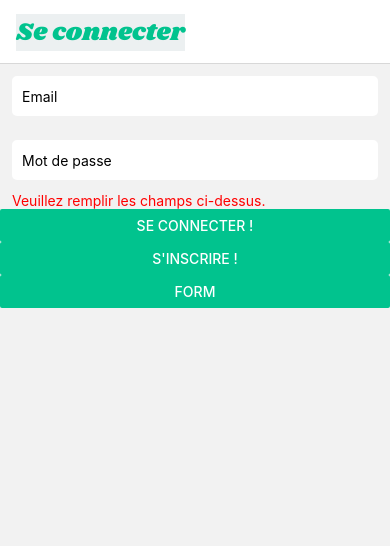
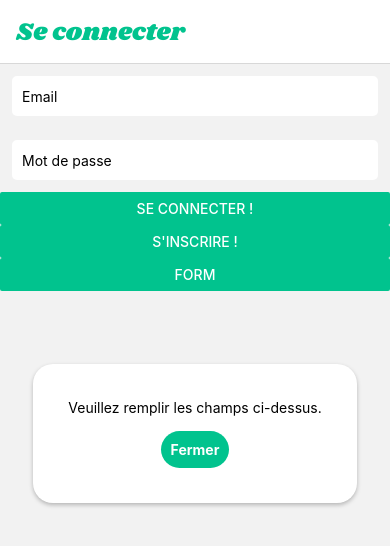
Before and after one commit to Sallymsi/FestiZ, a React Native app: screen /Home in a window 390 px wide. Both pictures are taken after a click on the button "SE CONNECTER !". Shown: the top 546 px of the page. Built offline with nearby package versions, Linux system fonts and the light colour scheme.

Commit message:
Error message login

```diff
--- a/Style.jsx
+++ b/Style.jsx
@@ -5,6 +5,48 @@ export default {
         backgroundColor: '#ecf0f1',
         padding: 0,
         margin: 0,
+    },
+    // LOGIN
+    centeredView: {
+        flex: 1,
+        justifyContent: 'center',
+        alignItems: 'center',
+        marginTop: 22,
+    },
+    modalView: {
+        margin: 20,
+        backgroundColor: 'white',
+        borderRadius: 20,
+        padding: 35,
+        alignItems: 'center',
+        shadowColor: '#000',
+        shadowOffset: {
+        width: 0,
+        height: 2,
+        },
+        shadowOpacity: 0.25,
+        shadowRadius: 4,
+        elevation: 5,
+    },
+    button: {
+        borderRadius: 20,
+        padding: 10,
+        elevation: 2,
+    },
+    buttonOpen: {
+        backgroundColor: '#01C38E',
+    },
+    buttonClose: {
+        backgroundColor: '#01C38E',
+    },
+    textStyle: {
+        color: 'white',
+        fontWeight: 'bold',
+        textAlign: 'center',
+    },
+    modalText: {
+        marginBottom: 15,
+        textAlign: 'center',
     },
     // HOMESCREEN
     iconProfil: {
--- a/components/LoginScreen.jsx
+++ b/components/LoginScreen.jsx
@@ -1,9 +1,11 @@
 import * as React from 'react';
-import { TextInput, Button, Text, SafeAreaView } from 'react-native';
+import { TextInput, Button, SafeAreaView } from 'react-native';
 import style from '../Style';
+import ModalView from '../components/utils/ModalView.jsx';
 
 export default function LoginScreen({ authContext, navigation }) {
     const [textError, onChangeTextError] = React.useState('');
+    const [modalVisible, setModalVisible] = React.useState(false);
     const [email, onChangeEmail] = React.useState('');
     const [pass, onChangePass] = React.useState('');
 
@@ -30,13 +32,16 @@ export default function LoginScreen({ authContext, navigation }) {
                 selectionColor={'#01C38E'}
                 maxLength={30}
             />
-            <Text style={{ color: "red", marginLeft: 12 }}>{textError}</Text>
+            {modalVisible && (
+                <ModalView text={textError} modalVisible={modalVisible} setModalVisible={setModalVisible} />
+            )}
             <Button
                 color="#01C38E"
                 title="Se connecter !"
                 onPress={() => {
                     if (!email || !pass) {
                         onChangeTextError('Veuillez remplir les champs ci-dessus.');
+                        setModalVisible(true);
                     } else {
                         authContext.signIn({ form });
                     }
--- a/components/utils/LogoTitle.jsx
+++ b/components/utils/LogoTitle.jsx
@@ -22,7 +22,7 @@ export default function LogoTitle({ title, size }) {
 
     return (
         <View onLayout={onLayoutRootView}>
-            <Text style={{ fontFamily: 'Shrikhand', fontSize: parseInt(size), color: '#01C38E', backgroundColor: '#ecf0f1' }}>{title}</Text>
+            <Text style={{ fontFamily: 'Shrikhand', fontSize: parseInt(size), color: '#01C38E' }}>{title}</Text>
         </View>
     );
 }
--- /dev/null
+++ b/components/utils/ModalView.jsx
@@ -0,0 +1,28 @@
+import * as React from 'react';
+import { Text, View, Alert, Modal, Pressable } from 'react-native';
+import style from '../../Style';
+
+export default function ModalView({ text, modalVisible, setModalVisible }) {
+
+    return (
+        <Modal
+            animationType="slide"
+            transparent={true}
+            visible={modalVisible}
+            onRequestClose={() => {
+            Alert.alert('Modal has been closed.');
+            setModalVisible(!modalVisible);
+            }}>
+            <View style={style.centeredView}>
+            <View style={style.modalView}>
+                <Text style={style.modalText}>{text}</Text>
+                <Pressable
+                style={[style.button, style.buttonClose]}
+                onPress={() => setModalVisible(!modalVisible)}>
+                <Text style={style.textStyle}>Fermer</Text>
+                </Pressable>
+            </View>
+            </View>
+        </Modal>
+    );
+}
--- a/src/App.jsx
+++ b/src/App.jsx
@@ -14,6 +14,7 @@ import PartyScreen from '../components/PartyScreen.jsx';
 import PartyCardScreen from '../components/PartyCardScreen.jsx';
 import LogoTitle from '../components/utils/LogoTitle.jsx';
 import SplashScreen from '../components/utils/SplashScreen.jsx';
+import ModalView from '../components/utils/ModalView.jsx';
 import * as SecureStore from 'expo-secure-store';
 import { deleteValueFor } from '../js/secureStore';
 import { login, signup } from '../js/fetch';
@@ -25,6 +26,8 @@ const Stack = createNativeStackNavigator();
 function App() {
   const [userId, changeUserId] = React.useState(null);
   const [userToken, changeUserToken] = React.useState(null);
+  const [textErrorLogin, setTextErrorLogin] = React.useState('');
+
   const [state, dispatch] = React.useReducer(
     (prevState, action) => {
       switch (action.type) {
@@ -90,10 +93,14 @@ function App() {
           headers: { "Content-type": "application/json" }
         };
 
-        login(options).then((data) => {
-          changeUserId(data.userId);
-          changeUserToken(data.userToken);
-          dispatch({ type: 'SIGN_IN', token: data.token, userId: data.userId });
+        login(options).then(async (data) => {
+          if (data.userId && data.userToken){
+            changeUserId(data.userId);
+            changeUserToken(data.userToken);
+            dispatch({ type: 'SIGN_IN', token: data.token, userId: data.userId });
+          } else if (data.message) {
+            console.log(data.message);
+          }
         });
       },
       signOut: async () => {
```
Also changed, not shown: 2 other files (tests, documents, lock files or other folders).
